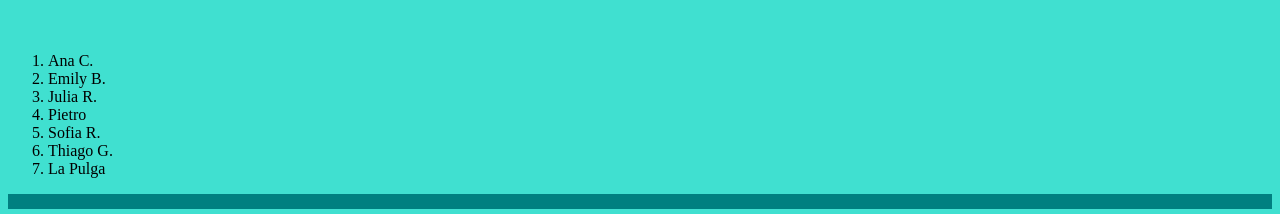
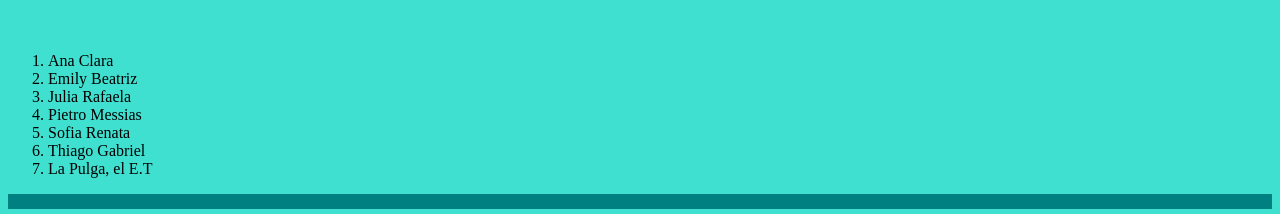
Before and after one commit to MrCheeseBr/projeto-senai, a plain HTML site: page index03.html in a window 1280 px wide. Shown: the part 456-670 px from the top of the page. Drawn offline with Linux system fonts and the light colour scheme.

Commit message:
Add sobrenomes na primeira linha

```diff
--- a/index03.html
+++ b/index03.html
@@ -15,13 +15,13 @@
 	</center>
   <br/>
 	<ol>
-	  <li>Ana C.</li>
-	  <li>Emily B.</li>
-	  <li>Julia R.</li>
-	  <li>Pietro</li>
-	  <li>Sofia R.</li>
-	  <li>Thiago G.</li>
-	  <li>La Pulga</li>
+	  <li>Ana Clara</li>
+	  <li>Emily Beatriz</li>
+	  <li>Julia Rafaela</li>
+	  <li>Pietro Messias</li>
+	  <li>Sofia Renata</li>
+	  <li>Thiago Gabriel</li>
+	  <li>La Pulga, el E.T</li>
 	</ol>
 
   <hr size="15px" color="Teal"/>
```
